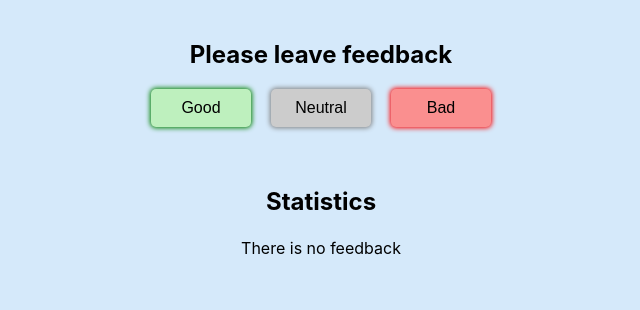
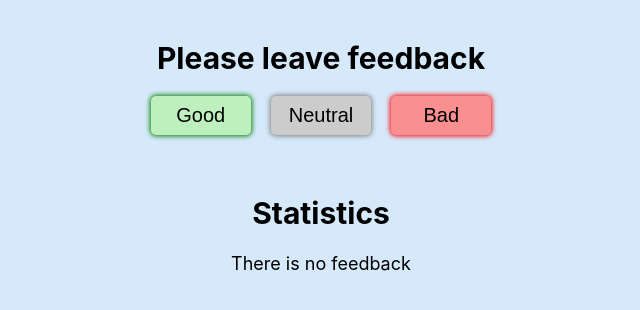
Before and after one commit to YuliaTsveleva/goit-react-hw-02-feedback, a React (Create React App) app: page / in a window 1280 px wide. Shown: the top 310 px of the page, without its empty margins (319-959 px from the left). Built offline with nearby package versions, Linux system fonts and the light colour scheme.

Commit message:
fixed styles

```diff
--- a/src/Components/FeedbackOptions/FeedbackOptions.module.css
+++ b/src/Components/FeedbackOptions/FeedbackOptions.module.css
@@ -9,28 +9,27 @@
 }
 
 .Button {
-    font-size: 16px;
-  padding: 10px 20px;
+  font-size: 20px;
+  padding: 8px 18px;
   min-width: 100px;
   border-radius: 5px;
   border: none;
-
 }
 
 .Good {
   composes: Button;
   background-color: rgb(190, 240, 190);
-   box-shadow: 0px 0px 5px 1px green;
+  box-shadow: 0px 0px 5px 1px green;
 }
 
 .Neutral {
   composes: Button;
   background-color: rgb(204, 204, 204);
-   box-shadow: 0px 0px 5px 1px grey;
+  box-shadow: 0px 0px 5px 1px grey;
 }
 
 .Bad {
   composes: Button;
   background-color: rgb(250, 143, 143);
-   box-shadow: 0px 0px 5px 1px red;
+  box-shadow: 0px 0px 5px 1px red;
 }
--- a/src/Components/Notification/Notification.module.css
+++ b/src/Components/Notification/Notification.module.css
@@ -1,4 +1,5 @@
 .Message {
+  font-size: 18px;
   width: fit-content;
   text-align: center;
   padding: 2px;
--- a/src/Components/Section/Section.module.css
+++ b/src/Components/Section/Section.module.css
@@ -8,5 +8,6 @@
 }
 
 .Title {
+  font-size: 30px;
   padding: 20px;
 }
```
